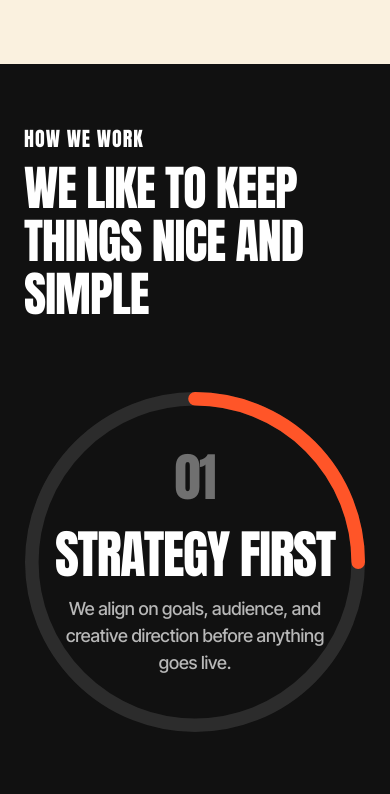
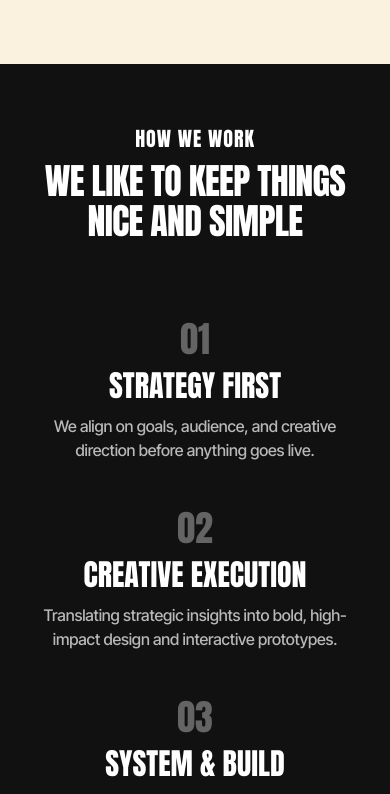
Before and after one commit to ahsanuldev/brandure, a Next.js app: page / in a window 390 px wide. Shown: the part 4161-4955 px from the top of the page. Built offline with nearby package versions, Linux system fonts and the light colour scheme.

Commit message:
feat: add Process section component with responsive sticky stacking circles layout

```diff
--- a/src/components/home/Process.tsx
+++ b/src/components/home/Process.tsx
@@ -41,18 +41,43 @@ export const Process: React.FC = () => {
     >
       <div className="max-w-[1440px] mx-auto px-6 md:px-[60px] w-full flex flex-col gap-14 sm:gap-20 items-start">
         {/* Top Section Header: Subtitle & Headline */}
-        <div className="w-full flex flex-col items-start gap-3">
+        <div className="w-full flex flex-col items-center md:items-start text-center md:text-left gap-3">
           <h6 className="heading-06 text-white tracking-wider uppercase font-medium">
             HOW WE WORK
           </h6>
-          <h2 className="font-heading text-5xl sm:text-7xl lg:text-[84px] text-white uppercase leading-[0.95] tracking-[-0.02em]">
+          <h2 className="font-heading text-4xl sm:text-7xl lg:text-[84px] text-white uppercase leading-[0.95] tracking-[-0.02em] max-w-[320px] sm:max-w-none">
             WE LIKE TO KEEP THINGS <br className="hidden sm:block" />
             NICE AND SIMPLE
           </h2>
         </div>
 
-        {/* Sticky Stacking Circles Container (01, 02, 03, 04) - Stacks One on Top of Another */}
-        <div className="relative w-full flex flex-col items-center md:items-end justify-center gap-16 sm:gap-24 pt-4 pb-0">
+        {/* Mobile Simple Vertical Steps List (Matches Figma Screenshot) */}
+        <div className="md:hidden w-full flex flex-col items-center gap-12 mt-6">
+          {processSteps.map((step) => (
+            <div
+              key={step.number}
+              className="w-full flex flex-col items-center text-center max-w-sm px-2"
+            >
+              {/* Step Number */}
+              <span className="font-heading text-4xl text-white/35 leading-none">
+                {step.number}
+              </span>
+
+              {/* Step Title */}
+              <h3 className="font-heading text-3xl text-white uppercase mt-3 leading-none">
+                {step.title}
+              </h3>
+
+              {/* Step Description */}
+              <p className="paragraph-medium text-white/70 mt-3 leading-relaxed">
+                {step.description}
+              </p>
+            </div>
+          ))}
+        </div>
+
+        {/* Desktop View: Sticky Stacking Circles Container (01, 02, 03, 04) */}
+        <div className="hidden md:flex relative w-full flex-col items-center md:items-end justify-center gap-16 sm:gap-24 pt-4 pb-0">
           {processSteps.map((step, idx) => {
             // Arc stroke calculation for each step ring
             const strokeDashoffset = C - (C / processSteps.length) * (idx + 1);
```
